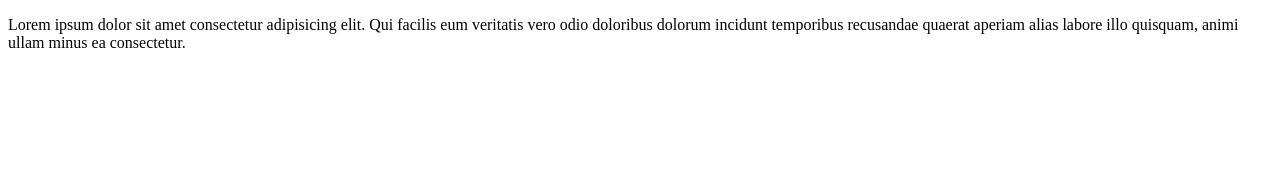
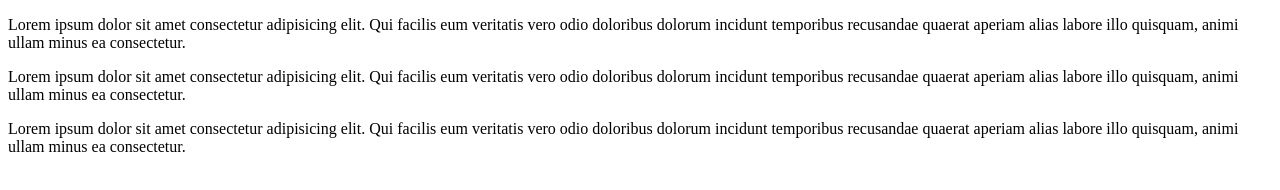
Before and after one commit to timi-smiles/teach, a plain HTML site: page index.html in a window 1280 px wide. Drawn offline with Linux system fonts and the light colour scheme.

Commit message:
second commit

```diff
--- a/index.html
+++ b/index.html
@@ -10,5 +10,11 @@
     <p>
         Lorem ipsum dolor sit amet consectetur adipisicing elit. Qui facilis eum veritatis vero odio doloribus dolorum incidunt temporibus recusandae quaerat aperiam alias labore illo quisquam, animi ullam minus ea consectetur.
     </p>
+    <p>
+        Lorem ipsum dolor sit amet consectetur adipisicing elit. Qui facilis eum veritatis vero odio doloribus dolorum incidunt temporibus recusandae quaerat aperiam alias labore illo quisquam, animi ullam minus ea consectetur.
+    </p>
+    <p>
+        Lorem ipsum dolor sit amet consectetur adipisicing elit. Qui facilis eum veritatis vero odio doloribus dolorum incidunt temporibus recusandae quaerat aperiam alias labore illo quisquam, animi ullam minus ea consectetur.
+    </p>
 </body>
 </html>
```
